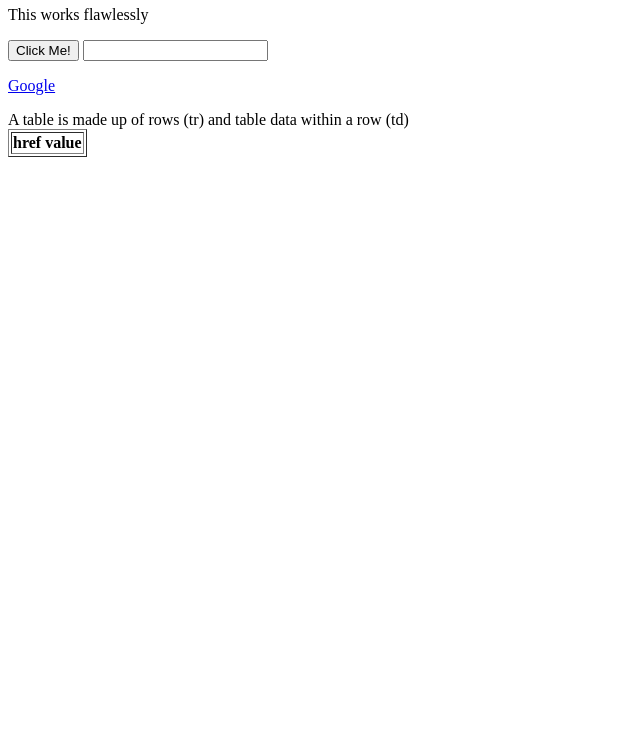
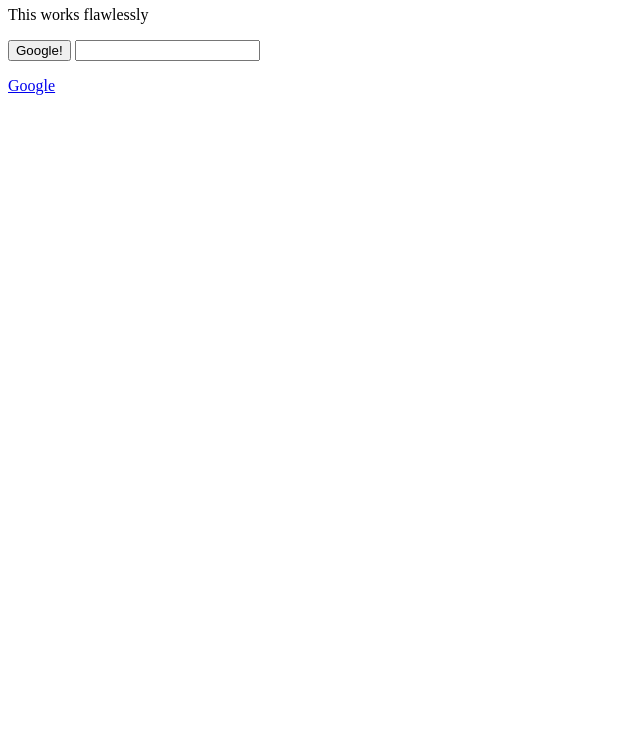
Before and after one commit to jlarson4/jlarson4.github.io, a plain HTML site: page index.html in a window 1280 px wide. Shown: the part 60-800 px from the top of the page, without its empty margins (0-640 px from the left). Drawn offline with Linux system fonts and the light colour scheme.

Commit message:
Making it pretty

```diff
--- a/index.html
+++ b/index.html
@@ -10,7 +10,7 @@
 		<p>This works flawlessly</p>
 
 		<!-- make a button -->
-		<button formaction="https://google.com"> Click Me! </button>
+		<button > Google! </button>
 
 		<!-- make an input field-->
 		<input> </input>
@@ -20,13 +20,6 @@
 			<a href= "https://google.com" target="blank"> Google </a>
 		</p>
 
-		<p>
-			A table is made up of rows (tr) and table data within a row (td)
-			<table border "5">
-				<tr>
-					<th>href value</th>
-				</tr>
-			</table>
 	</body>
 
 </html>
```
